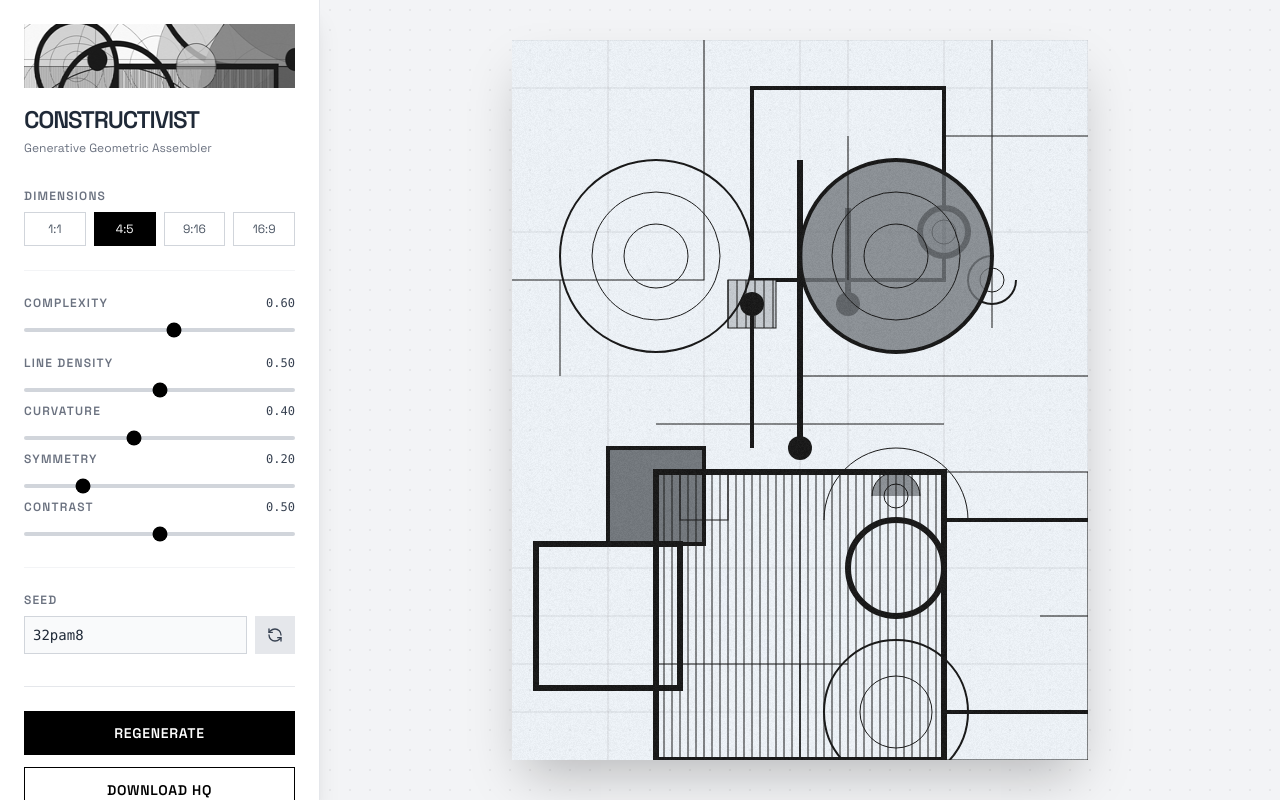
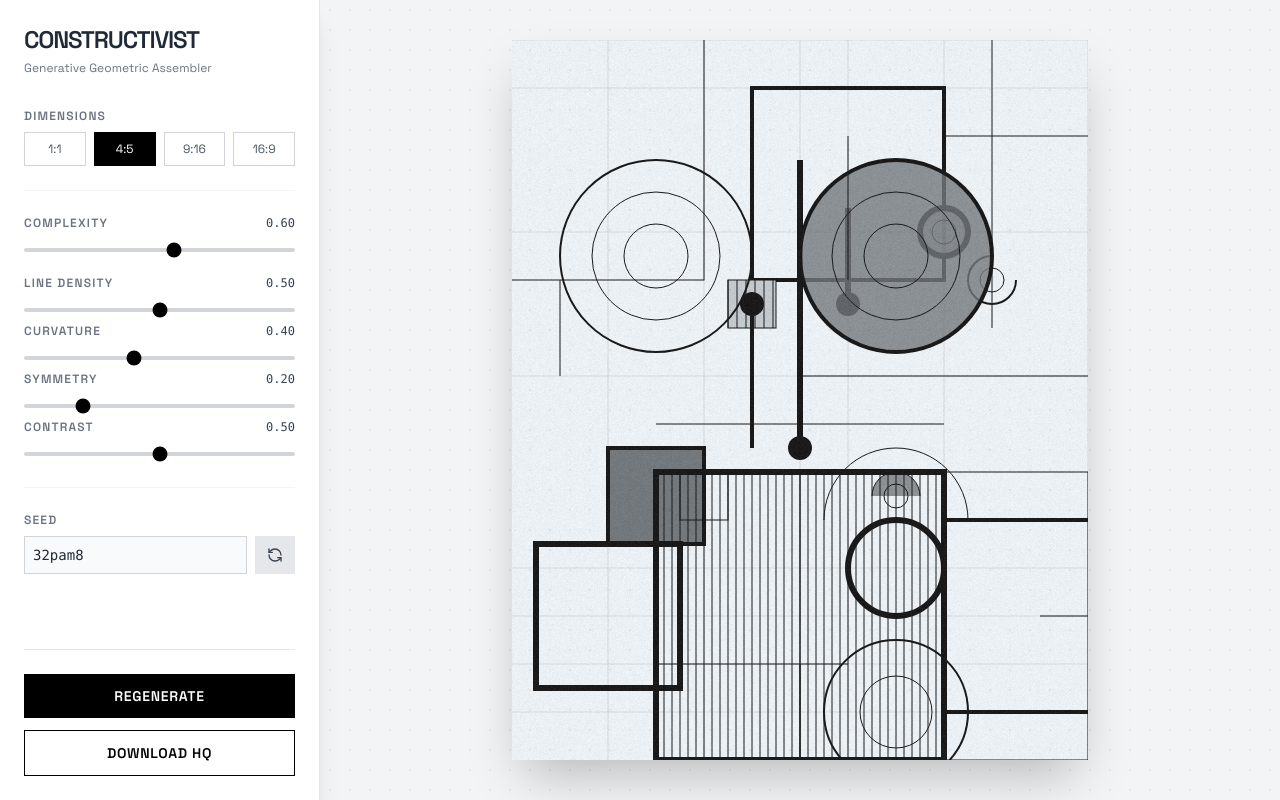
Before and after one commit to eg0pr0xy/constructivist, a React (Vite) app: page / in a window 1280 px wide. Built offline with nearby package versions, Linux system fonts and the light colour scheme.

Commit message:
Remove logo.png completely

```diff
--- a/components/Controls.tsx
+++ b/components/Controls.tsx
@@ -35,10 +35,6 @@ export const Controls: React.FC<ControlsProps> = ({ config, onChange, onGenerate
   return (
     <div className="flex flex-col h-full bg-white border-r border-gray-200 p-6 overflow-y-auto">
       <div className="mb-8">
-        {/* Logo */}
-        <div className="mb-4 h-16 flex items-center justify-center">
-          <img src="/logo.png" alt="Constructivist Logo" className="h-full w-auto" />
-        </div>
         <h1 className="text-2xl font-bold tracking-tighter mb-1">CONSTRUCTIVIST</h1>
         <p className="text-xs text-gray-500">Generative Geometric Assembler</p>
       </div>
```
Also changed, not shown: public/logo.png (deleted), 1 other file (tests, documents, lock files or other folders).
